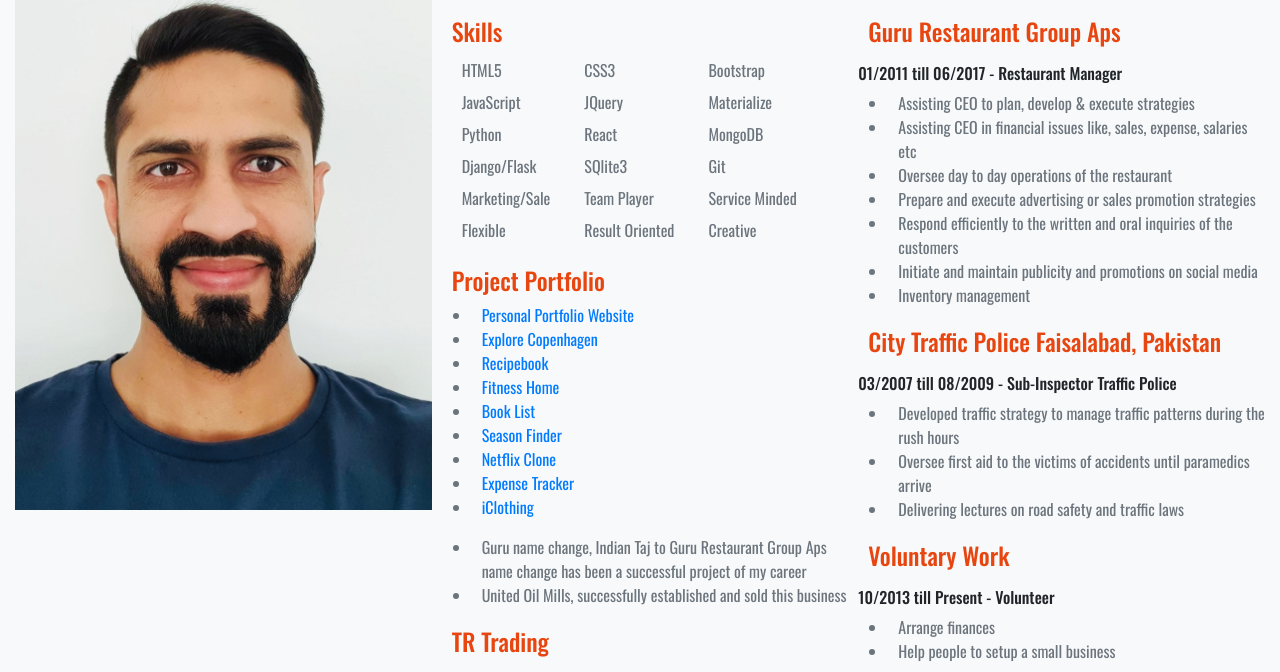
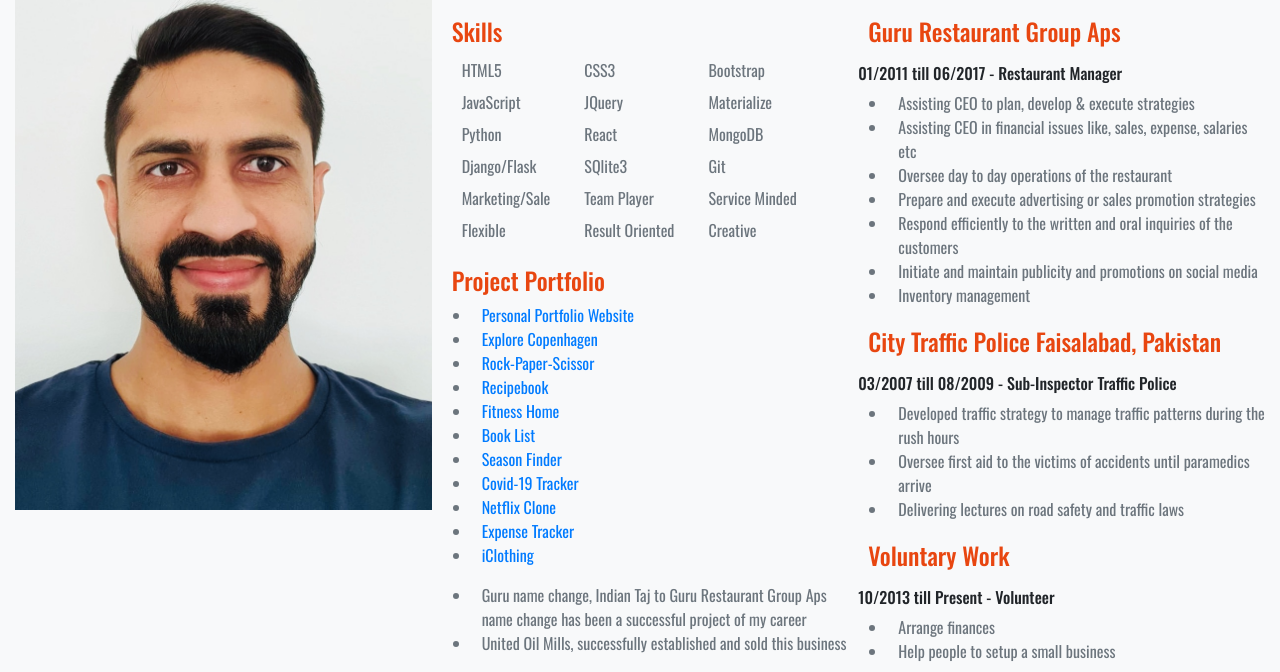
Before and after one commit to sohailshams/personal-portfolio, a plain HTML site: page profile.html in a window 1280 px wide. Shown: the part 93-765 px from the top of the page. Drawn offline with nearby package versions, Linux system fonts and the light colour scheme.

Commit message:
Added projects in project portfolio and updated cv.pdf

```diff
--- a/profile.html
+++ b/profile.html
@@ -93,6 +93,9 @@
                                     <a href="https://sohailshams.github.io/explore-copenhagen/" target="_blank">Explore Copenhagen</a>
                                 </li>
                                 <li>
+                                    <a href="https://sohailshams.github.io/rock-paper-scissor/" target="_blank">Rock-Paper-Scissor</a>
+                                </li>
+                                <li>
                                     <a href="http://mss-recipebook.herokuapp.com/index_recipe" target="_blank">Recipebook</a>
                                 </li>
                                 <li>
@@ -105,7 +108,10 @@
                                     <a href="https://sohailshams.github.io/season-finder/" target="_blank">Season Finder</a>
                                 </li>
                                 <li>
-                                    <a href="https://netflix-clone-ab4aa.web.app/" target="_blank">Netflix Clone</a>
+                                    <a href="https://covid-19-tracker-78734.web.app/" target="_blank">Covid-19 Tracker</a>
+                                </li>
+                                <li>
+                                    <a href="https://netflix-clone-app-93fe9.web.app/" target="_blank">Netflix Clone</a>
                                 </li>
                                 <li>
                                     <a href="https://sohailshams.github.io/expense-tracker/" target="_blank">Expense Tracker</a>
```
Also changed, not shown: 1 other file.
